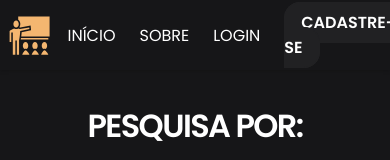
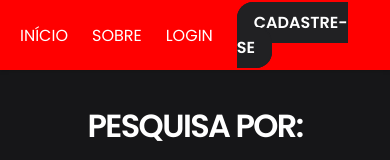
Before and after one commit to coelhobreno/post-professores, a React (Vite) app: page /search in a window 390 px wide. Shown: the top 160 px of the page. Built offline with nearby package versions, Linux system fonts and the light colour scheme; no server answers; the database is empty.

Commit message:
solution loading from search

```diff
--- a/src/components/Navbar.module.css
+++ b/src/components/Navbar.module.css
@@ -73,3 +73,13 @@
     left: 0;
     transition: .3s ease-in-out;
 }
+
+@media (max-width: 480px){
+    .navbar{
+        justify-content: center;
+        background-color: red;
+    }
+    .brand{
+        display: none;
+    }
+}
--- a/src/pages/Search/Search.jsx
+++ b/src/pages/Search/Search.jsx
@@ -22,7 +22,7 @@ const Search = () => {
         <div className={styles.search}>
             <h1>Pesquisa por: {search}</h1>
             <div className={styles.posts_area}>
-                {loading && <p>Carregando...</p>}
+                {posts && loading && <p>Carregando...</p>}
                 {posts && posts.map((post) => (
                     <CardPost post={post} key={post.title}/>
                 ))}
```
